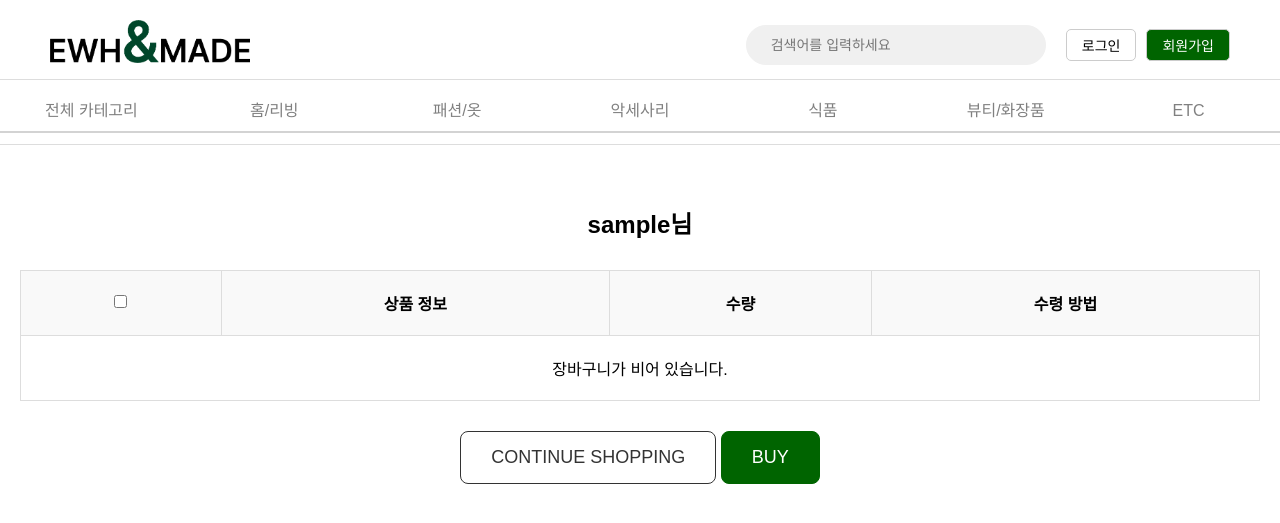
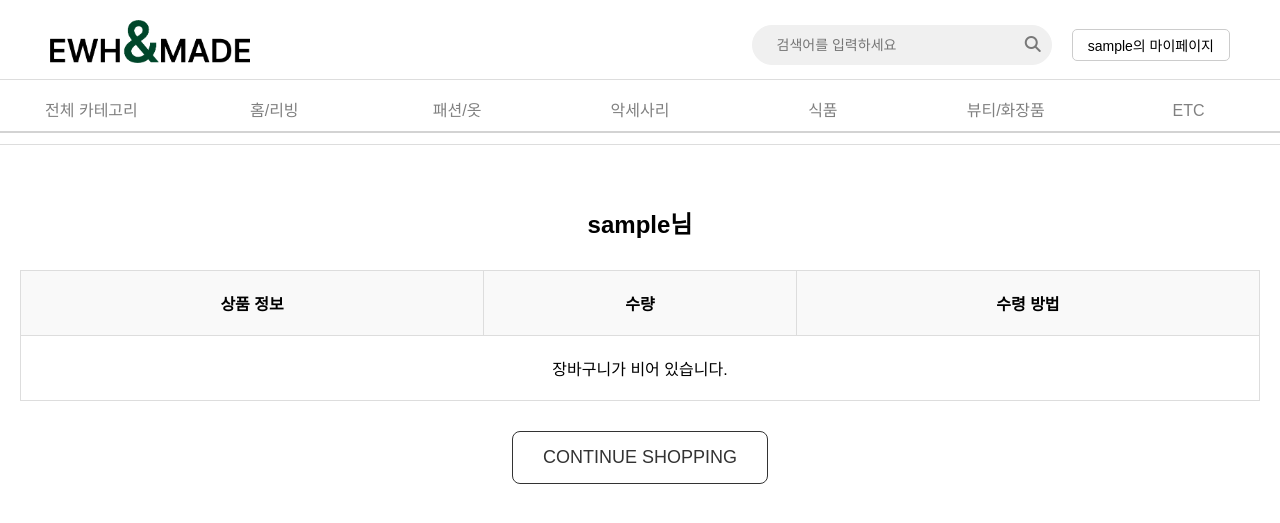
Before and after one commit to JuneJe0n/flask_project2024, a Flask app: page /buy.html in a window 1280 px wide. Shown: the top 523 px of the page. Run offline with Flask 3, Linux system fonts and the light colour scheme; the visitor is signed in with stand-in values (Sample User, id 1); some libraries are stand-ins or nearby versions.

Commit message:
buy 수정중

```diff
--- a/app.py
+++ b/app.py
@@ -622,7 +622,7 @@ def buy():
     if request.method == 'POST':
         # POST 요청으로 전달된 상품 정보
         data = request.get_json()
-        print(f"Received buy data: {data}")  # 디버깅용 출력
+
 
         cart_data = {
             "name": data.get('name'),
--- a/static/detail.js
+++ b/static/detail.js
@@ -194,6 +194,7 @@ function showCartModal() {
 function closeCartModal() {
     const modal = document.getElementById('cartModal');
     modal.style.display = 'none';
+    window.location.href='/buy';
 }
 
 // 장바구니 추가 후 모달 표시
--- a/templates/buy.html
+++ b/templates/buy.html
@@ -1,50 +1,15 @@
-<!DOCTYPE html>
-<html lang="ko">
-<head>
-    <meta charset="UTF-8">
-    <meta name="viewport" content="width=device-width, initial-scale=1.0">
-    <title>장바구니</title>
-    <link rel="stylesheet" href="/static/buy.css">
-    <link rel="stylesheet" href="/static/index.css">
-</head>
-<body>
-    <!-- 네비게이션과 헤더 -->
-    <header>
-        <h1 id="logo">
-            <a href="/"><img src="/static/images/logo.png" width="200px"></a>
-        </h1>
-        <div class="userBox">
-            <form class="search-box" action="/search" method="get">
-                <input class="search-txt" type="text" id="search_kw" name="search_kw" placeholder="검색어를 입력하세요">
-                <button class="search-btn" type="submit">
-                    <i class="fa-solid fa-magnifying-glass"></i>
-                </button>
-            </form>
-            <div class="userRegister">
-                <button id="login" onclick="location.href='/login'">로그인</button>
-                <button id="signup" onclick="location.href='/signup'">회원가입</button>
-            </div>
-        </div>
-    </header>
+{% extends "index.html" %}
 
-    <nav class="lnb">
-        <ul>
-            <li><a href="{{ url_for('view_list', page=0, category='all') }}">전체 카테고리</a></li>
-            <li><a href="{{ url_for('view_list', page=0, category='Home') }}">홈/리빙</a></li>
-            <li><a href="{{ url_for('view_list', page=0, category='Clothes') }}">패션/옷</a></li>
-            <li><a href="{{ url_for('view_list', page=0, category='Accessory') }}">악세사리</a></li>
-            <li><a href="{{ url_for('view_list', page=0, category='Food') }}">식품</a></li>
-            <li><a href="{{ url_for('view_list', page=0, category='Cosmitic') }}">뷰티/화장품</a></li>
-            <li><a href="{{ url_for('view_list', page=0, category='ETC') }}">ETC</a></li>
-        </ul>
-    </nav>
+{% block extra_css %}
+<link rel="stylesheet" href="/static/buy.css">
+{% endblock %}
 
+{% block content %}
     <main class="cart-page">
         <h2>{{ session['nickname'] }}님</h2>
         <table class="cart-table">
             <thead>
                 <tr>
-                    <th><input type="checkbox"></th>
                     <th>상품 정보</th>
                     <th>수량</th>
                     <th>수령 방법</th>
@@ -54,7 +19,6 @@
                 {% if cart_items %}
                     {% for key, item in cart_items.items() %}
                     <tr>
-                        <td><input type="checkbox"></td>
                         <td class="product-info">
                             <img src="{{ item['image'] }}" alt="상품 이미지" width="100">
                             <div>
@@ -64,13 +28,14 @@
                         </td>
                         <td class="quantity">
                             <div class="quantity-wrapper">
-                                {% if item['option'] is iterable %}
-                                    {% for opt in item['option'] %}
-                                    <p>{{ opt['optionName'] }}: {{ opt['quantity'] }}개</p>
-                                    {% endfor %}
-                                {% else %}
-                                    <p>{{ item['option'] }}: {{ item['quantity'] }}개</p>
-                                {% endif %}
+                                {% if item['option'] is iterable and item['option'] is not string %}
+                                {% for option in item['option'] %}
+                                    <p>{{ option }}: {{ item['quantity'] }}개</p>
+                                {% endfor %}
+                            {% else %}
+                                <p>{{ item['option'] }}: {{ item['quantity'] }}개</p>
+                            {% endif %}
+
                             </div>
                         </td>
                         <td>
@@ -91,14 +56,6 @@
         </table>
         <div class="cart-actions">
             <button class="continue" onclick="window.history.back()">CONTINUE SHOPPING</button>
-            <button class="buy">BUY</button>
         </div>
     </main>
-
-    <script>
-        document.querySelector('.buy').addEventListener('click', function () {
-            alert('구매가 완료되었습니다. 감사합니다.');
-        });
-    </script>
-</body>
-</html>
+    {% endblock %}
--- a/templates/reg_reviews.html
+++ b/templates/reg_reviews.html
@@ -18,7 +18,7 @@
                     <img src="/{{data.images[0]}}" style="width: 77px; height: 77px; background-color: dimgray; margin-right: 15px; border: 2px solid #00462A;">
                     <div style="gap: 8px; display: flex; flex-direction: column;">
                         {% if data %}
-                        <label style="font-weight: bold;" type="text" id="user" name="user">제작자명: {{data.user}}</label>
+                        <label style="font-weight: bold;" type="text" id="user" name="user">제작자명: {{data.seller}}</label>
                         <label type="text" id="name" name="ame">상품명: {{name}}</label>
                         <input type="hidden" id="itemname" name="itemname" value="{{name}}"></input>
                         {% endif %}
```
Also changed, not shown: templates/detail.html (+11 -14 lines).
